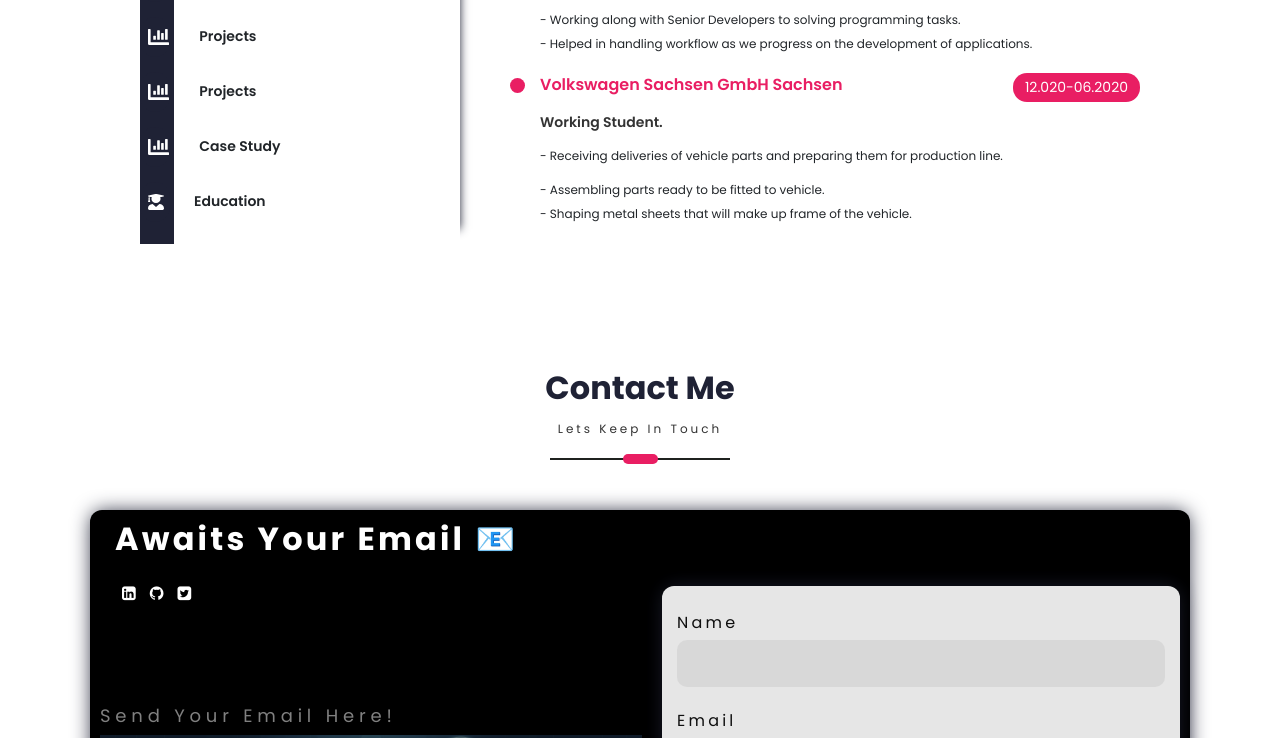
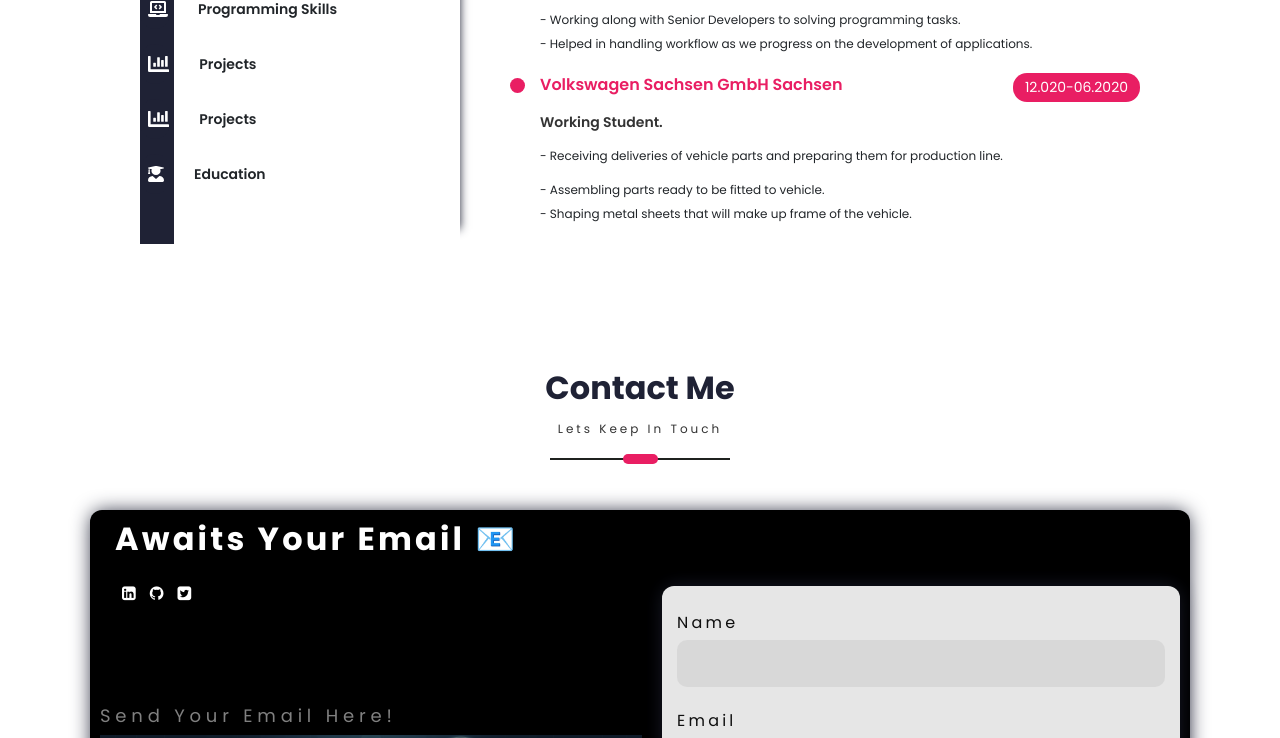
Before and after one commit to ambabasly/Personal_Website, a React (Create React App) app in the folder client/: page / in a window 1280 px wide. Shown: the part 1800-2538 px from the top of the page. Built offline with nearby package versions, Linux system fonts and the light colour scheme; a web font is replaced by a local one.

Commit message:
updating resume

```diff
--- a/client/src/PortfolioContainer/Resume/Resume.js
+++ b/client/src/PortfolioContainer/Resume/Resume.js
@@ -67,7 +67,7 @@
     { label: "Programming Skills", logoSrc: "programming-skills.svg" },
     { label: "Projects", logoSrc: "projects.svg" },
     { label: "Projects", logoSrc: "projects.svg" },
-    { label: "Case Study", logoSrc: "projects.svg" },
+   /*  { label: "Case Study", logoSrc: "projects.svg" }, */
     { label: "Education", logoSrc: "education.svg" },
   ];
 
@@ -225,7 +225,7 @@
       />
     </div>,
 
-    /* CaseStudy */
+    /* CaseStudy
     <div className="resume-screen-container" key="CaseStudy">
       <ResumeHeading
         weblink={"https://ambabasly.github.io/meet2/"}
@@ -236,7 +236,7 @@
         JavaScript | React | TDD | AWS Lambda | HTML | Enzyme | PWA | Jest | Google Calender API |"
 
       />
-    </div>,
+    </div>, */
 
     /* EDUCATION */
     <div className="resume-screen-container" key="education">
```
